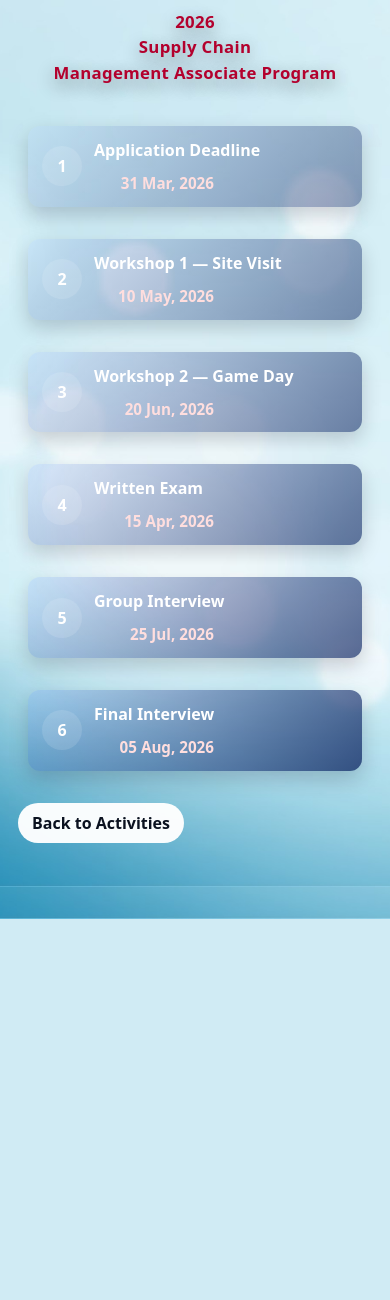
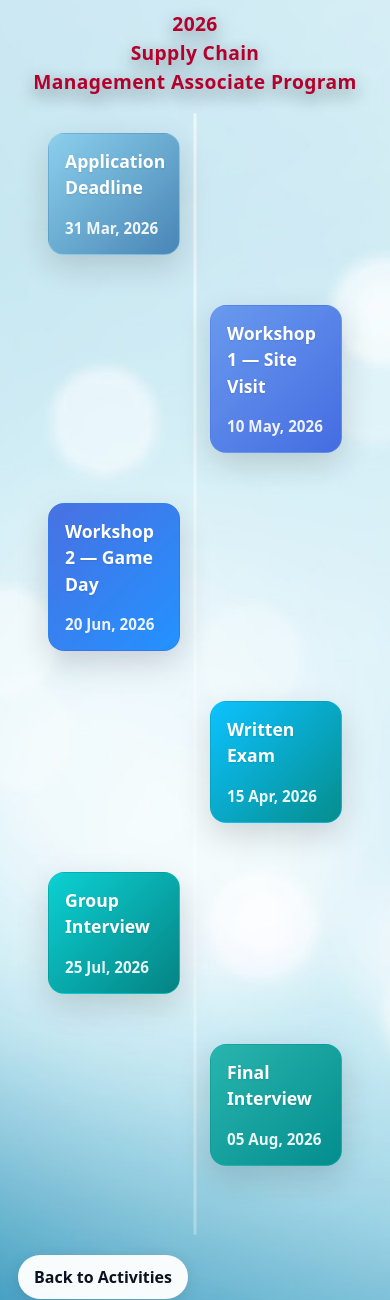
Before and after one commit to BB-wq787/Recruitment, a Flask app: page /apply in a window 390 px wide. Shown: the top 1300 px of the page. Before the commit the page ends 919 px from the top, so only its background shows below. Run offline with Flask 3, Linux system fonts and the light colour scheme; a user stored in the database is signed in.

Commit message:
Update activity and apply page designs
- Modified activity.html: Changed modal popup to display Instagram and LinkedIn follow buttons vertically
- Modified apply.html: Redesigned timeline to use central axis layout with clear cards alternating sides
- Both pages maintain responsive design across all screen sizes

```diff
--- a/templates/apply.html
+++ b/templates/apply.html
@@ -39,80 +39,199 @@
         }
         .page-title .line { display:block; margin-bottom:6px; }
 
-        /* Sequential vertical cards (no center axis/dots) */
+        /* Central axis timeline with clear cards */
         .timeline {
             margin-top: 0;
             position: relative;
-            padding: 6px 0;
+            padding: 40px 20px;
+        }
+
+        /* Central axis line */
+        .timeline::before {
+            content: '';
+            position: absolute;
+            left: 50%;
+            top: 0;
+            bottom: 0;
+            width: 3px;
+            background: linear-gradient(to bottom, rgba(255,255,255,0.6), rgba(255,255,255,0.3));
+            transform: translateX(-50%);
+            border-radius: 2px;
+        }
+
+        .timeline-item {
+            position: relative;
+            margin-bottom: 60px;
+            display: flex;
+            justify-content: center;
+        }
+
+        .timeline-content {
+            width: 380px;
+            padding: 20px 24px;
+            border-radius: 16px;
+            background: rgba(255,255,255,0.95);
+            color: #1a1a1a;
+            box-shadow: 0 12px 32px rgba(0,0,0,0.15);
+            border: 1px solid rgba(255,255,255,0.2);
+            backdrop-filter: blur(10px);
+            position: relative;
+            opacity: 0;
+            transform: translateY(20px) scale(0.95);
+            transition: all 500ms cubic-bezier(0.4, 0, 0.2, 1);
+        }
+
+        /* Alternate card positions */
+        .timeline-item:nth-child(even) .timeline-content {
+            margin-left: auto;
+            margin-right: 40px;
+        }
+
+        .timeline-item:nth-child(odd) .timeline-content {
+            margin-right: auto;
+            margin-left: 40px;
+        }
+
+
+        .timeline-body {
             display: flex;
             flex-direction: column;
-            gap: 14px;
+            gap: 8px;
         }
-        .timeline-item {
-            position: relative;
+        /* Progressive color gradients for timeline items */
+        .timeline-item:nth-child(1) .timeline-content {
+            background: linear-gradient(135deg, rgba(135,206,235,0.95), rgba(70,130,180,0.98));
+            border-color: rgba(135,206,235,0.3);
         }
-        .timeline-content {
-            width: 100%;
-            padding: 14px 16px;
-            border-radius: 12px;
-            /* use horizontal layout: number + body */
-            display: flex;
-            align-items: center;
-            gap: 12px;
+        .timeline-item:nth-child(2) .timeline-content {
+            background: linear-gradient(135deg, rgba(100,149,237,0.95), rgba(65,105,225,0.98));
+            border-color: rgba(100,149,237,0.3);
+        }
+        .timeline-item:nth-child(3) .timeline-content {
+            background: linear-gradient(135deg, rgba(65,105,225,0.95), rgba(30,144,255,0.98));
+            border-color: rgba(65,105,225,0.3);
+        }
+        .timeline-item:nth-child(4) .timeline-content {
+            background: linear-gradient(135deg, rgba(0,191,255,0.95), rgba(0,139,139,0.98));
+            border-color: rgba(0,191,255,0.3);
+        }
+        .timeline-item:nth-child(5) .timeline-content {
+            background: linear-gradient(135deg, rgba(0,206,209,0.95), rgba(0,128,128,0.98));
+            border-color: rgba(0,206,209,0.3);
+        }
+        .timeline-item:nth-child(6) .timeline-content {
+            background: linear-gradient(135deg, rgba(32,178,170,0.95), rgba(0,139,139,0.98));
+            border-color: rgba(32,178,170,0.3);
+        }
+
+        .timeline-activity {
+            font-weight: 700;
+            font-size: 1.1rem;
             color: #ffffff;
-            box-shadow: 0 8px 20px rgba(2,6,23,0.18);
-            position: relative;
-            opacity: 0;
-            transform: translateY(12px);
-            transition: opacity 420ms ease, transform 420ms ease;
+            margin-bottom: 8px;
+            text-shadow: 0 1px 2px rgba(0,0,0,0.1);
         }
-        .timeline-number {
-            width: 40px;
-            height: 40px;
-            min-width:40px;
-            border-radius: 50%;
-            background: rgba(255,255,255,0.12);
+
+        .timeline-date {
+            font-weight: 600;
+            font-size: 0.95rem;
             color: #ffffff;
-            display:flex;
-            align-items:center;
-            justify-content:center;
-            font-weight:800;
-            font-size:1rem;
+            opacity: 0.9;
         }
-        .timeline-body { display:flex; flex-direction:column; gap:4px; align-items:flex-start; text-align:left; }
-        /* color steps to represent progress (lighter -> darker) */
-        /* deeper blue gradients for stronger contrast; text left-aligned */
-        .timeline-item:nth-child(1) .timeline-content { background: linear-gradient(135deg, rgba(150,180,255,0.12), rgba(12,36,96,0.44)); }
-        .timeline-item:nth-child(2) .timeline-content { background: linear-gradient(135deg, rgba(130,165,255,0.12), rgba(12,36,96,0.50)); }
-        .timeline-item:nth-child(3) .timeline-content { background: linear-gradient(135deg, rgba(110,150,255,0.12), rgba(12,36,96,0.56)); }
-        .timeline-item:nth-child(4) .timeline-content { background: linear-gradient(135deg, rgba(90,135,255,0.12), rgba(12,36,96,0.62)); }
-        .timeline-item:nth-child(5) .timeline-content { background: linear-gradient(135deg, rgba(70,120,255,0.12), rgba(12,36,96,0.68)); }
-        .timeline-item:nth-child(6) .timeline-content { background: linear-gradient(135deg, rgba(50,105,255,0.12), rgba(12,36,96,0.76)); }
-        .timeline-activity, .timeline-date { text-align: left; }
-        .timeline-activity { font-weight:800; color:#fff; margin-bottom:6px; }
-        .timeline-date { font-weight:700; color:#ffdede; font-size:0.95rem; }
-        .timeline-content.visible { opacity:1; transform:translateY(0); }
-        .timeline-activity { font-weight:800; color:#fff; margin-bottom:6px; }
-        .timeline-date { font-weight:700; color:#ffdede; font-size:0.95rem; }
-        .timeline-content.visible { opacity:1; transform:translateY(0); }
-        @media (max-width:800px){
-            .timeline { gap: 12px; padding: 6px 0; }
-            .timeline-content { width: 100%; padding: 12px 14px; }
+
+        .timeline-content.visible {
+            opacity: 1;
+            transform: translateY(0) scale(1);
         }
+        @media (max-width: 900px) {
+            .timeline-content {
+                width: 320px;
+                padding: 18px 20px;
+            }
+
+            .timeline-item:nth-child(even)::after {
+                right: 320px;
+            }
+
+            .timeline-item:nth-child(odd)::after {
+                left: 320px;
+            }
+        }
+
+        @media (max-width: 768px) {
+            .timeline::before {
+                left: 50%;
+                transform: translateX(-50%);
+            }
+
+            .timeline-item {
+                justify-content: center;
+                margin-bottom: 50px;
+            }
+
+            .timeline-content {
+                width: calc(50% - 40px);
+                max-width: 280px;
+                padding: 16px 18px;
+            }
+
+            .timeline-item:nth-child(even) .timeline-content {
+                margin-left: auto;
+                margin-right: 20px;
+            }
+
+            .timeline-item:nth-child(odd) .timeline-content {
+                margin-right: auto;
+                margin-left: 20px;
+            }
+
+        }
+
+        @media (max-width: 600px) {
+            .timeline {
+                padding: 20px 15px;
+            }
+
+            .timeline-content {
+                width: calc(50% - 30px);
+                max-width: 250px;
+                padding: 14px 16px;
+            }
+
+            .timeline-item:nth-child(even) .timeline-content {
+                margin-left: auto;
+                margin-right: 15px;
+            }
+
+            .timeline-item:nth-child(odd) .timeline-content {
+                margin-right: auto;
+                margin-left: 15px;
+            }
+
+            .page-title {
+                font-size: 1.2rem;
+                line-height: 1.2;
+                margin-bottom: 20px;
+            }
+        }
+
         .back-link {
-            display:inline-block;
-            margin-top:16px;
+            display: inline-block;
+            margin-top: 20px;
             background: rgba(255,255,255,0.96);
             color: #0b1220;
-            padding:8px 14px;
-            border-radius:20px;
-            text-decoration:none;
-            font-weight:700;
+            padding: 10px 16px;
+            border-radius: 25px;
+            text-decoration: none;
+            font-weight: 700;
+            box-shadow: 0 4px 15px rgba(0,0,0,0.1);
+            transition: all 0.3s ease;
         }
-        @media (max-width:600px){
-            .timeline-date{min-width:120px;font-size:0.95rem;text-align:right}
-            .page-title{font-size:1.05rem;line-height:1.15}
-            .timeline-item{padding:10px}
+
+        .back-link:hover {
+            background: rgba(255,255,255,1);
+            transform: translateY(-2px);
+            box-shadow: 0 6px 20px rgba(0,0,0,0.15);
         }
     </style>
 </head>
@@ -128,7 +247,6 @@
             <div class="timeline" role="list">
             <div class="timeline-item" role="listitem">
                 <div class="timeline-content">
-                    <div class="timeline-number">1</div>
                     <div class="timeline-body">
                         <div class="timeline-activity">Application Deadline</div>
                         <div class="timeline-date">31 Mar, 2026</div>
@@ -137,7 +255,6 @@
             </div>
             <div class="timeline-item" role="listitem">
                 <div class="timeline-content">
-                    <div class="timeline-number">2</div>
                     <div class="timeline-body">
                         <div class="timeline-activity">Workshop 1 — Site Visit</div>
                         <div class="timeline-date">10 May, 2026</div>
@@ -146,7 +263,6 @@
             </div>
             <div class="timeline-item" role="listitem">
                 <div class="timeline-content">
-                    <div class="timeline-number">3</div>
                     <div class="timeline-body">
                         <div class="timeline-activity">Workshop 2 — Game Day</div>
                         <div class="timeline-date">20 Jun, 2026</div>
@@ -155,7 +271,6 @@
             </div>
             <div class="timeline-item" role="listitem">
                 <div class="timeline-content">
-                    <div class="timeline-number">4</div>
                     <div class="timeline-body">
                         <div class="timeline-activity">Written Exam</div>
                         <div class="timeline-date">15 Apr, 2026</div>
@@ -164,7 +279,6 @@
             </div>
             <div class="timeline-item" role="listitem">
                 <div class="timeline-content">
-                    <div class="timeline-number">5</div>
                     <div class="timeline-body">
                         <div class="timeline-activity">Group Interview</div>
                         <div class="timeline-date">25 Jul, 2026</div>
@@ -173,7 +287,6 @@
             </div>
             <div class="timeline-item" role="listitem">
                 <div class="timeline-content">
-                    <div class="timeline-number">6</div>
                     <div class="timeline-body">
                         <div class="timeline-activity">Final Interview</div>
                         <div class="timeline-date">05 Aug, 2026</div>
```
Also changed, not shown: templates/activity.html (+8 -2 lines), templates/estamp.html (+169 -135 lines).
